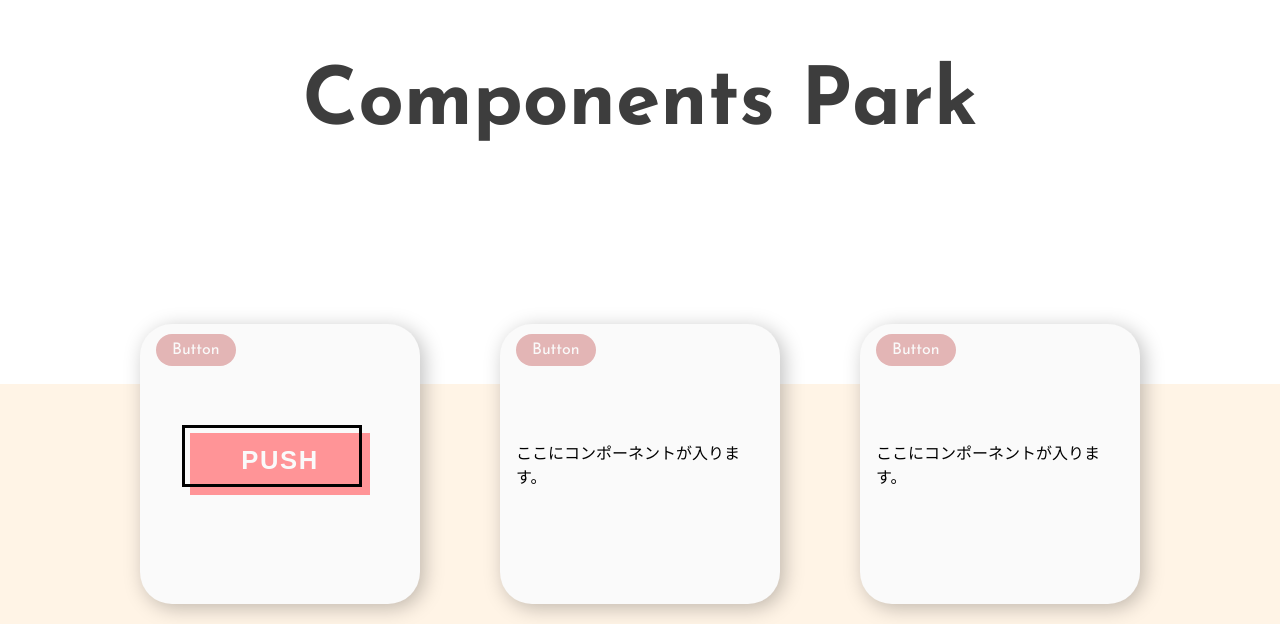
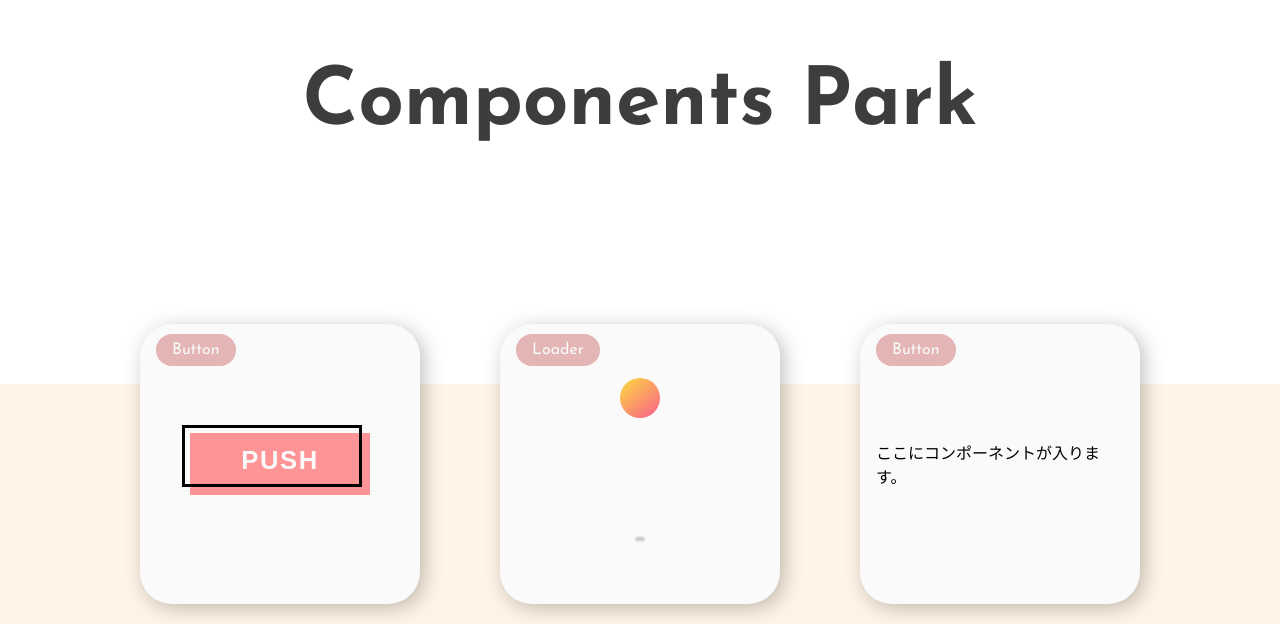
Before and after one commit to ssk-dev-3/components-park, a Next.js app: page / in a window 1280 px wide. Shown: the part 176-800 px from the top of the page. Built offline with nearby package versions, Linux system fonts and the light colour scheme.

Commit message:
✨ ローダーコンポーネント追加

```diff
--- a/pages/components/gallery/index.tsx
+++ b/pages/components/gallery/index.tsx
@@ -1,5 +1,6 @@
 import Card from '../card';
 import Button001 from '../items/button001';
+import Loader001 from '../items/loader001';
 import galleryStyle from './gallery.module.css';
 
 const Gallery: React.FC = () => {
@@ -9,8 +10,8 @@ const Gallery: React.FC = () => {
         <Card category='button'>
           <Button001 />
         </Card>
-        <Card category='button'>
-          ここにコンポーネントが入ります。
+        <Card category='loader'>
+          <Loader001 />
         </Card>
         <Card category='button'>
           ここにコンポーネントが入ります。
--- /dev/null
+++ b/pages/components/items/loader001/index.tsx
@@ -0,0 +1,12 @@
+import loaderStyle from './loader001.module.css';
+
+const Loader001 = () => {
+  return (
+    <>
+      <div className={loaderStyle.circle}></div>
+      <div className={loaderStyle.shadow}></div>
+    </>
+  );
+}
+
+export default Loader001;
--- /dev/null
+++ b/pages/components/items/loader001/loader001.module.css
@@ -0,0 +1,58 @@
+.circle {
+  position: absolute;
+  inset: 0;
+  margin: auto;
+  width: 40px;
+  height: 40px;
+  border-radius: 50%;
+  background: linear-gradient(320deg, hsl(342, 91%, 67%), hsl(49, 99%, 62%));
+  transform-origin: 50%;
+  z-index: 2;
+  animation: circle 0.5s alternate infinite ease;
+}
+
+.shadow {
+  position: absolute;
+  inset: 0;
+  margin: auto;
+  width: 40px;
+  height: 4px;
+  border-radius: 50%;
+  background-color: hsl(0, 0%, 0%, 0.5);
+  top: 150px;
+  transform-origin: 50%;
+  z-index: 1;
+  filter: blur(1px);
+  animation: shadow 0.5s alternate infinite ease;
+}
+
+@keyframes circle {
+  0% {
+    top: 150px;
+    height: 5px;
+    border-radius: 50px 50px 20px 20px;
+    transform: scaleX(1.7);
+  }
+  40% {
+    height: 40px;
+    border-radius: 50%;
+    transform: scaleX(1);
+  }
+  100% {
+    top: -50%;
+  }
+}
+
+@keyframes shadow {
+  0% {
+    transform: scaleX(1.2);
+  }
+  40% {
+    transform: scaleX(1);
+    opacity: 0.7;
+  }
+  100% {
+    transform: scaleX(0.2);
+    opacity: 0.4;
+  }
+}
```
